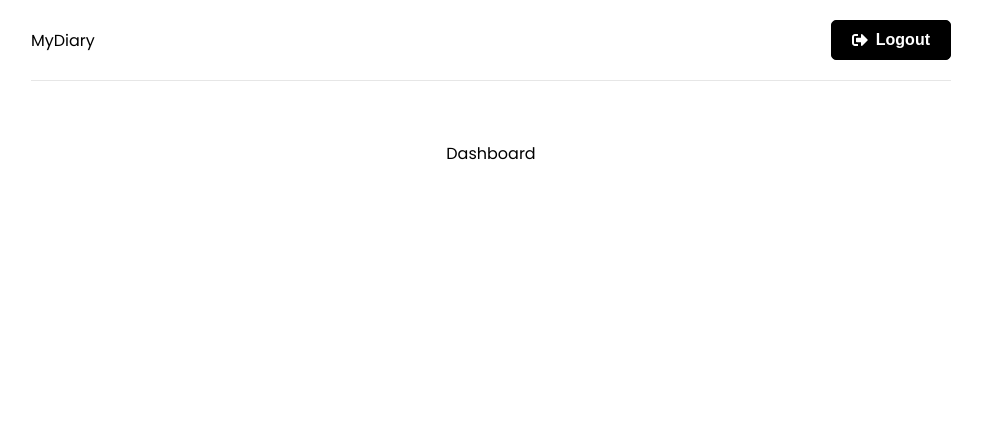
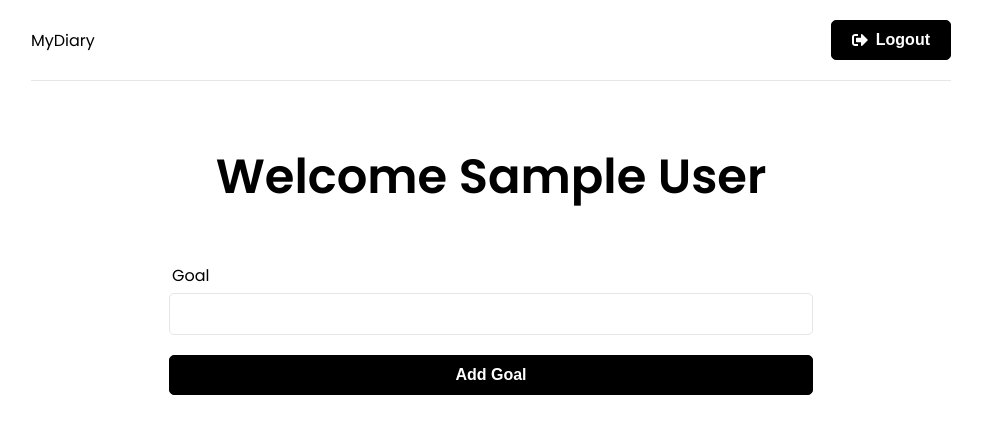
Before and after one commit to alammehtab/side-projects, a React (Create React App) app in the folder react/react_js/my-diary/frontend/: page / in a window 1280 px wide. Shown: the top 434 px of the page, without its empty margins (149-1131 px from the left). Built offline with nearby package versions, Linux system fonts and the light colour scheme; sample sign-in values are in the browser's storage.

Commit message:
added goalSlice, goalForm to dashboard, and createGoal

```diff
--- a/react/react_js/my-diary/frontend/src/app/store.js
+++ b/react/react_js/my-diary/frontend/src/app/store.js
@@ -1,6 +1,7 @@
 import { configureStore } from "@reduxjs/toolkit";
 import authReducer from "../features/auth/authSlice";
+import goalReducer from "../features/goals/goalSlice";
 
 export const store = configureStore({
-  reducer: { auth: authReducer },
+  reducer: { auth: authReducer, goals: goalReducer },
 });
--- /dev/null
+++ b/react/react_js/my-diary/frontend/src/components/GoalForm.jsx
@@ -0,0 +1,38 @@
+import { useState } from "react";
+import { useDispatch } from "react-redux";
+import { createGoal } from "../features/goals/goalSlice";
+
+const GoalForm = () => {
+  const [text, setText] = useState("");
+  const dispatch = useDispatch();
+
+  const onSubmit = (e) => {
+    e.preventDefault();
+    dispatch(createGoal({ text }));
+    setText("");
+  };
+
+  return (
+    <section className="form">
+      <form onSubmit={onSubmit}>
+        <div className="form-group">
+          <label htmlFor="text">Goal</label>
+          <input
+            type="text"
+            name="text"
+            id="text"
+            value={text}
+            onChange={(e) => setText(e.target.value)}
+          />
+        </div>
+        <div className="form-group">
+          <button className="btn btn-block" type="submit">
+            Add Goal
+          </button>
+        </div>
+      </form>
+    </section>
+  );
+};
+
+export default GoalForm;
--- a/react/react_js/my-diary/frontend/src/features/auth/authSlice.js
+++ b/react/react_js/my-diary/frontend/src/features/auth/authSlice.js
@@ -50,7 +50,7 @@
   await authService.logout();
 });
 
-const authSlice = createSlice({
+export const authSlice = createSlice({
   name: "auth",
   // has to be this
   initialState,
--- /dev/null
+++ b/react/react_js/my-diary/frontend/src/features/goals/goalService.js
@@ -0,0 +1,20 @@
+import axios from "axios";
+
+const API_URL = "/api/v1/goals";
+
+// create new goal
+const createGoal = async (goalData, token) => {
+  const config = {
+    headers: {
+      Authorization: `Bearer ${token}`,
+    },
+  };
+
+  const response = await axios.post(API_URL, goalData, config);
+
+  return response.data;
+};
+
+const goalService = { createGoal };
+
+export default goalService;
--- /dev/null
+++ b/react/react_js/my-diary/frontend/src/features/goals/goalSlice.js
@@ -0,0 +1,57 @@
+import { createSlice, createAsyncThunk } from "@reduxjs/toolkit";
+import goalService from "./goalService";
+
+const initialState = {
+  goals: [],
+  isError: false,
+  isSuccess: false,
+  isLoading: false,
+  message: "",
+};
+
+// create new goal
+export const createGoal = createAsyncThunk(
+  "goals/crate",
+  async (goalData, thunkAPI) => {
+    try {
+      const token = thunkAPI.getState().auth.user.token;
+      return await goalService.createGoal(goalData, token);
+    } catch (error) {
+      const message =
+        (error.response &&
+          error.response.data &&
+          error.response.data.message) ||
+        error.message ||
+        error.toString();
+
+      return thunkAPI.rejectWithValue(message);
+    }
+  }
+);
+
+export const goalSlice = createSlice({
+  name: "goal",
+  initialState,
+  reducers: {
+    reset: (state) => initialState,
+  },
+  extraReducers: (builder) => {
+    builder
+      .addCase(createGoal.pending, (state) => {
+        state.isLoading = true;
+      })
+      .addCase(createGoal.fulfilled, (state, action) => {
+        state.isLoading = false;
+        state.isSuccess = true;
+        state.goals.push(action.payload);
+      })
+      .addCase(createGoal.rejected, (state, action) => {
+        state.isLoading = false;
+        state.isError = true;
+        state.message = action.payload;
+      });
+  },
+});
+
+export const { reset } = goalSlice.actions;
+export default goalSlice.reducer;
--- a/react/react_js/my-diary/frontend/src/pages/Dashboard.jsx
+++ b/react/react_js/my-diary/frontend/src/pages/Dashboard.jsx
@@ -1,6 +1,7 @@
 import { useEffect } from "react";
 import { useNavigate } from "react-router-dom";
 import { useSelector, useDispatch } from "react-redux";
+import GoalForm from "../components/GoalForm";
 
 const Dashboard = () => {
   const navigate = useNavigate();
@@ -13,7 +14,14 @@
     }
   }, [navigate, user]);
 
-  return <div>Dashboard</div>;
+  return (
+    <>
+      <section className="heading">
+        <h1>Welcome {user && user.name}</h1>
+      </section>
+      <GoalForm />
+    </>
+  );
 };
 
 export default Dashboard;
```
Also changed, not shown: 1 other file (tests, documents, lock files or other folders).
